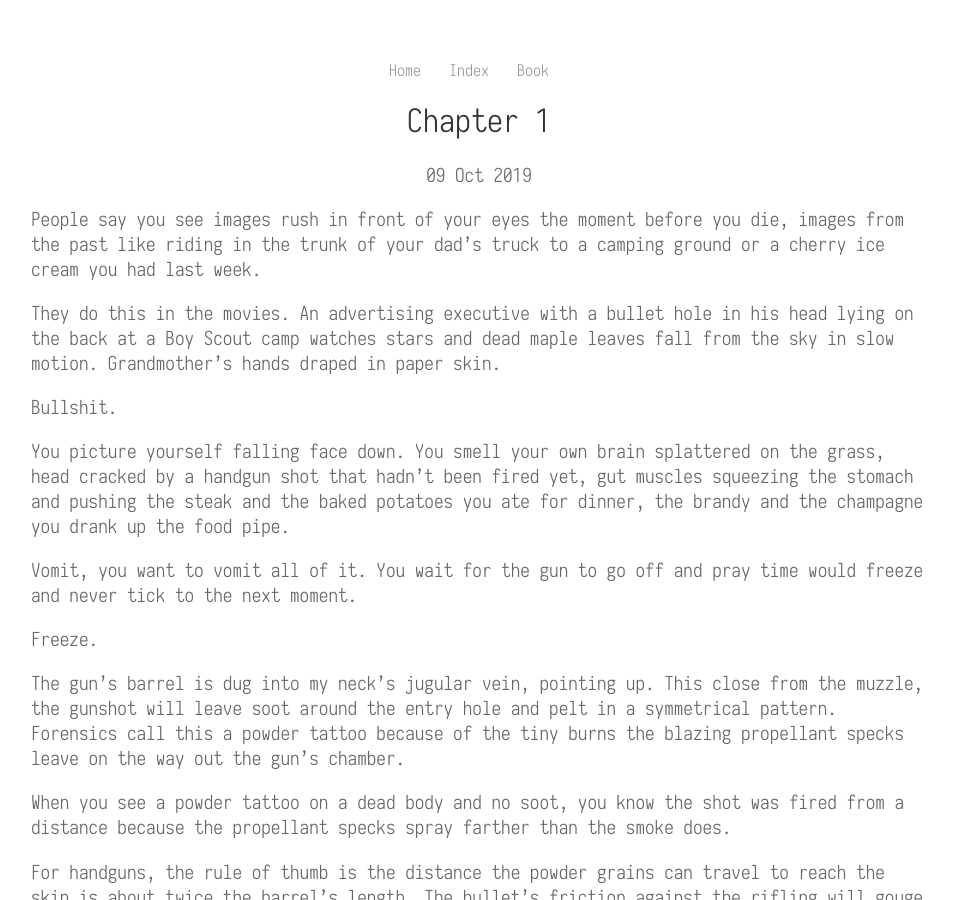
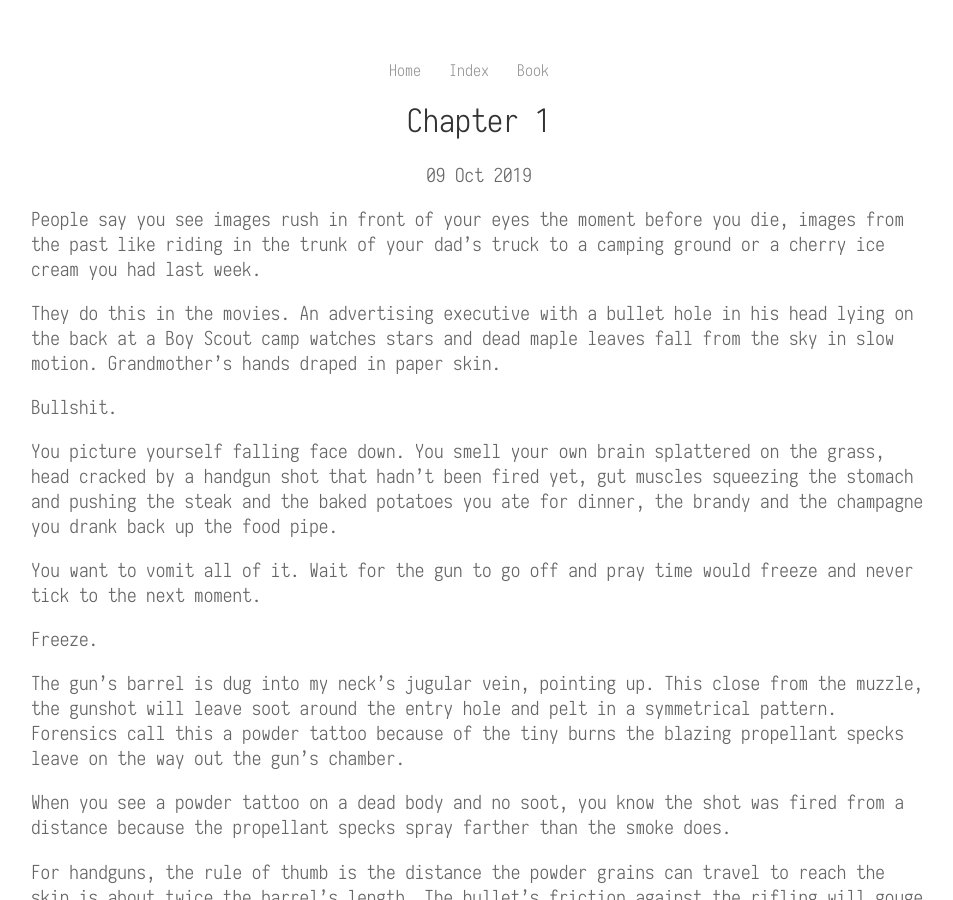
Before and after one commit to nkrzv/nkrzv.github.io, a Jekyll site: the page built from _posts/2019-10-09-the-renegate-ch01.md, in a window 1280 px wide and 900 px high. Shown: the whole window, without its empty margins (161-1114 px from the left). Built offline with Jekyll 4.4.1, drawn with Linux system fonts in a browser that asks for light colours.

Commit message:
file name update

```diff
--- a/_posts/2019-10-10-uncaged-ch01.md
+++ b/_posts/2019-10-09-the-renegate-ch01.md
@@ -11,9 +11,9 @@
 
 Bullshit.
 
-You picture yourself falling face down. You smell your own brain splattered on the grass, head cracked by a handgun shot that hadn’t been fired yet, gut muscles squeezing the stomach and pushing the steak and the baked potatoes you ate for dinner, the brandy and the champagne you drank up the food pipe.
+You picture yourself falling face down. You smell your own brain splattered on the grass, head cracked by a handgun shot that hadn’t been fired yet, gut muscles squeezing the stomach and pushing the steak and the baked potatoes you ate for dinner, the brandy and the champagne you drank back up the food pipe.
 
-Vomit, you want to vomit all of it. You wait for the gun to go off and pray time would freeze and never tick to the next moment.
+You want to vomit all of it. Wait for the gun to go off and pray time would freeze and never tick to the next moment.
 
 Freeze.
 
```
Also changed, not shown: _posts/2019-10-10-the-renegate-ch02.md (renamed from _posts/2019-10-10-uncaged-ch02.md).
